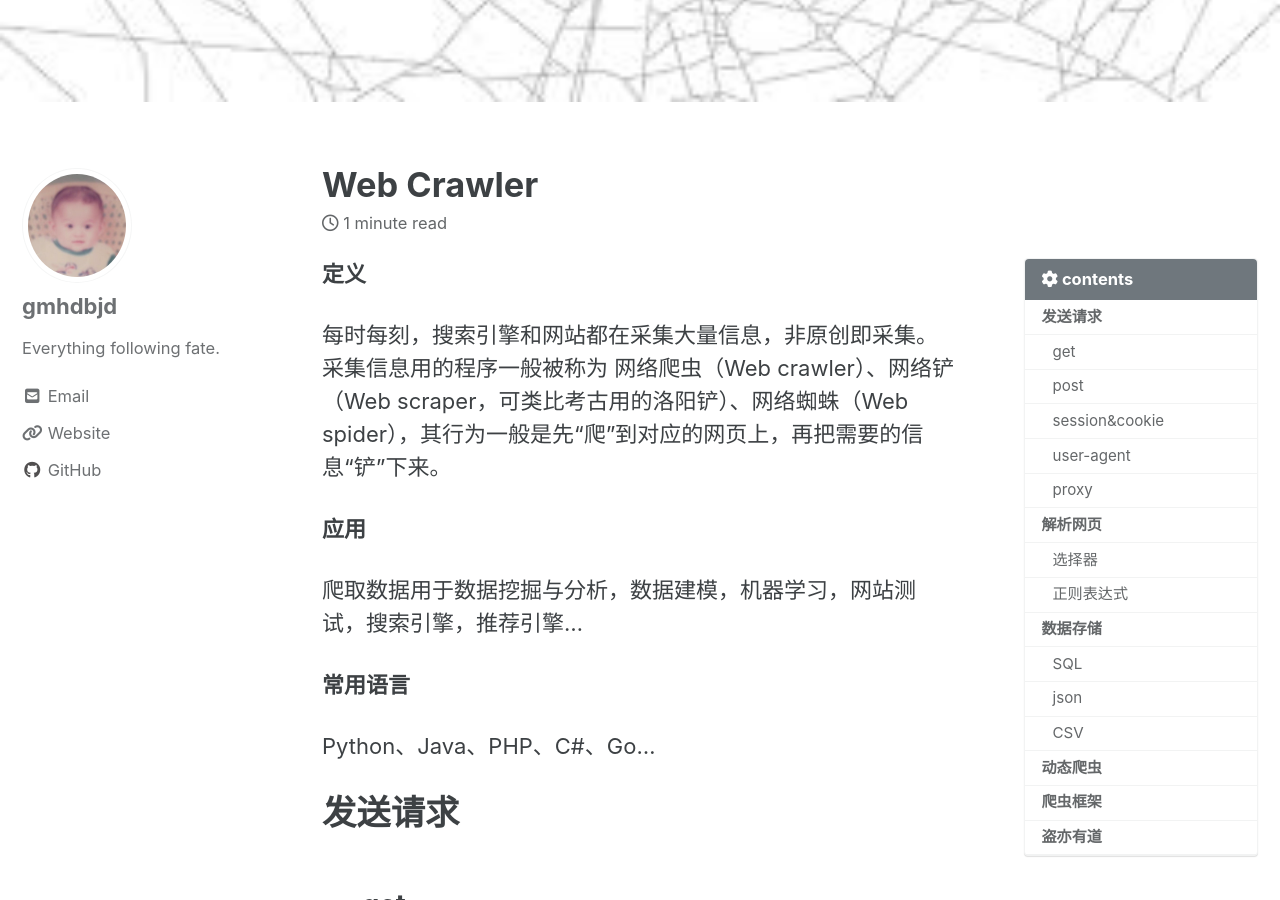
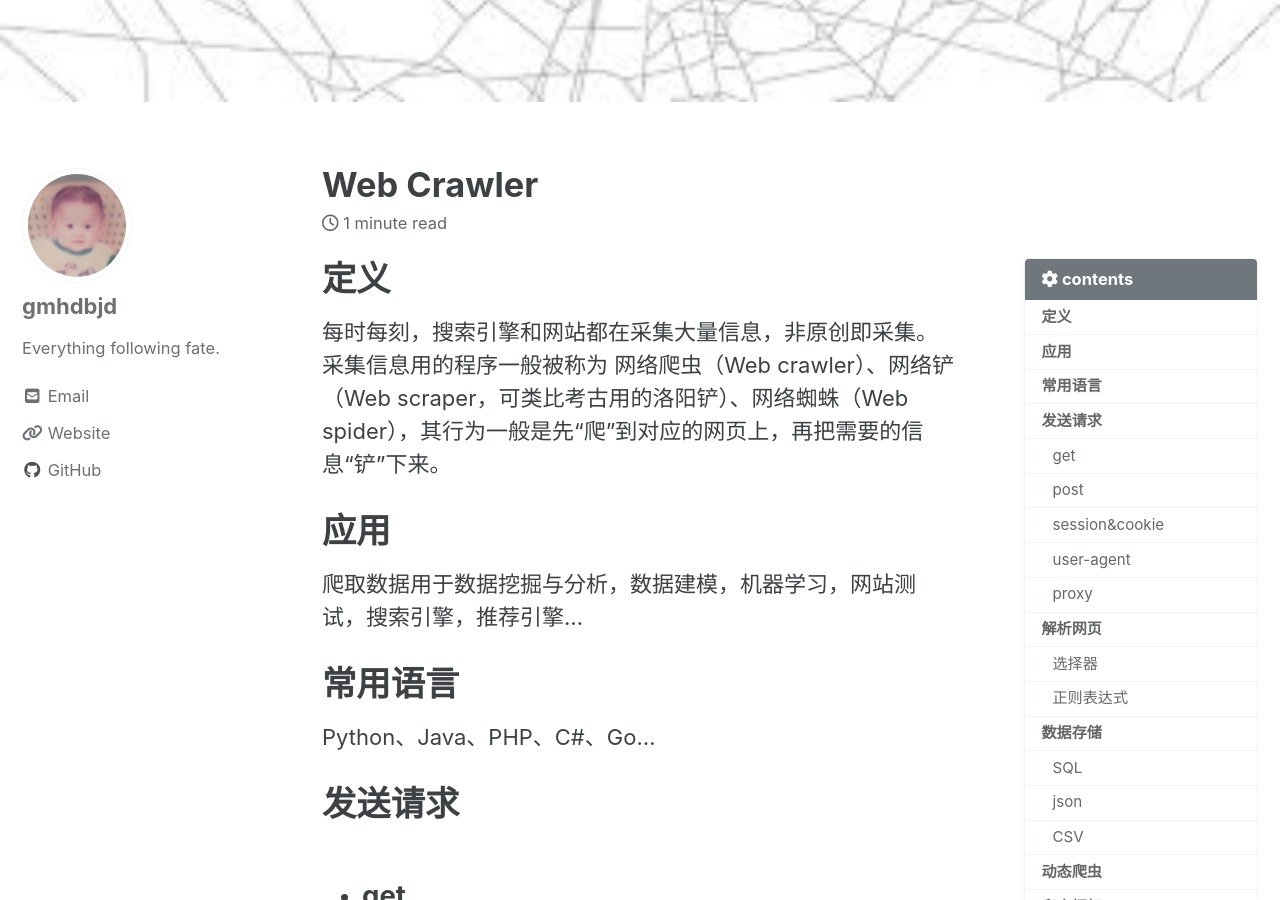
Before and after one commit to GMHDBJD/gmhdbjd.github.io, a Jekyll site: the page built from _posts/2019-05-31-web-crawler.md, in a window 1280 px wide and 900 px high, scrolled down 499 px. Built offline with Jekyll 4.4.1, drawn with Linux system fonts in a browser that asks for light colours; cached includes are drawn as plain includes; nearby versions of some CDN libraries.

Commit message:
update web-crawler

````diff
--- a/_posts/2019-05-31-web-crawler.md
+++ b/_posts/2019-05-31-web-crawler.md
@@ -14,21 +14,20 @@ header:
     teaser: /assets/images/web_crawler.jfif
 ---
 
-**定义**
+# 定义
 
 每时每刻，搜索引擎和网站都在采集大量信息，非原创即采集。采集信息用的程序一般被称为  网络爬虫（Web crawler）、网络铲（Web scraper，可类比考古用的洛阳铲）、网络蜘蛛（Web spider），其行为一般是先“爬”到对应的网页上，再把需要的信息“铲”下来。
 
-**应用**
+# 应用
 
 爬取数据用于数据挖掘与分析，数据建模，机器学习，网站测试，搜索引擎，推荐引擎...
 
-**常用语言**
 
+# 常用语言
 Python、Java、PHP、C#、Go...
 
 
 # 发送请求
-
   * ## get
     发送一个请求获得网页
     ```python
@@ -71,6 +70,8 @@ Python、Java、PHP、C#、Go...
     }
     response = requests.get("http://www.baidu.com", proxies=proxies)
     ```
+
+
 # 解析网页
   * ## 选择器
     解析网页，抽取数据，从网页中获得其他链接
@@ -102,6 +103,8 @@ Python、Java、PHP、C#、Go...
     re.match(r"^[0-9a-zA-Z_]{0,19}@[0-9a-zA-Z]{1,13}\.[com,cn,net]{1,3}$", str)   #匹配所有邮箱
     re.match(r"^1(3[0-9]|4[57]|5[0-35-9]|7[0135678]|8[0-9])\d{8}$", str)   #匹配所有手机号
     ```
+
+
 # 数据存储
   * ## SQL
     ```python
@@ -137,6 +140,8 @@ Python、Java、PHP、C#、Go...
     spamwriter.writerow(row)
     csv_file.close()
     ```
+
+
 # 动态爬虫
 爬取有*js*的网页
   * selenium
@@ -153,10 +158,14 @@ Python、Java、PHP、C#、Go...
   * PyV8
   * Ghost
   * execjs
+
+
 # 爬虫框架
   * Scrapy
   * Crawley
   * Portia
   * Newspaper
+
+
 # 盗亦有道
   * robots 协议
````
